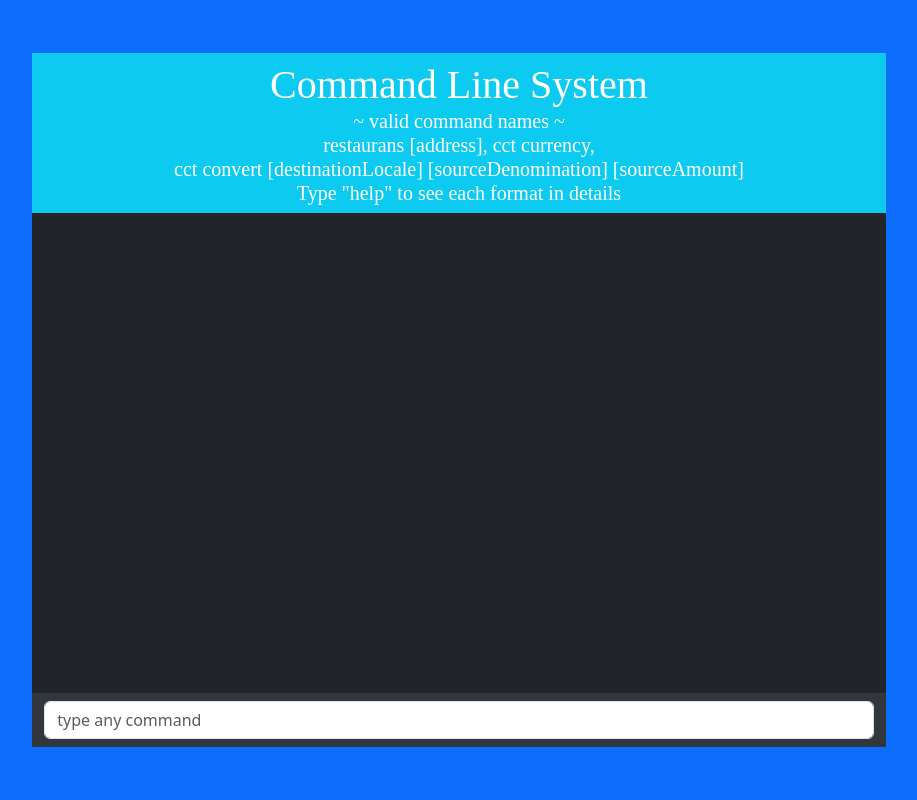
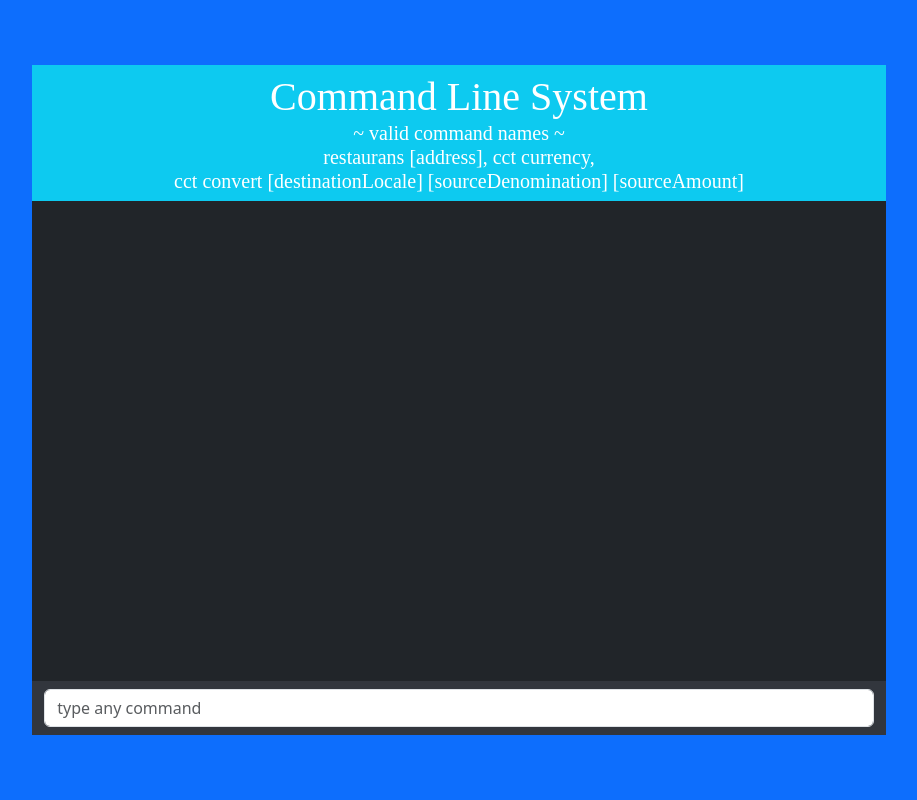
Before and after one commit to shunya9811/fileSystemFlask, a Flask app: page / in a window 1280 px wide. Shown: the whole page, without its empty margins (181-1098 px from the left). Run offline with Flask 3, Linux system fonts and the light colour scheme.

Commit message:
Write README.md

```diff
--- a/templates/index.html
+++ b/templates/index.html
@@ -21,7 +21,6 @@
                 <h5>~ valid command names ~</h5>
                 <h5>restaurans [address], cct currency, </h5>
                 <h5>cct convert [destinationLocale] [sourceDenomination] [sourceAmount]</h5>
-                <h5>Type "help" to see each format in details</h5>
             </div>
 
             <div id="shell" class="container vh-60 bg-dark p-3 text-white">
```
Also changed, not shown: app.py (+4 -3 lines), README.md.
